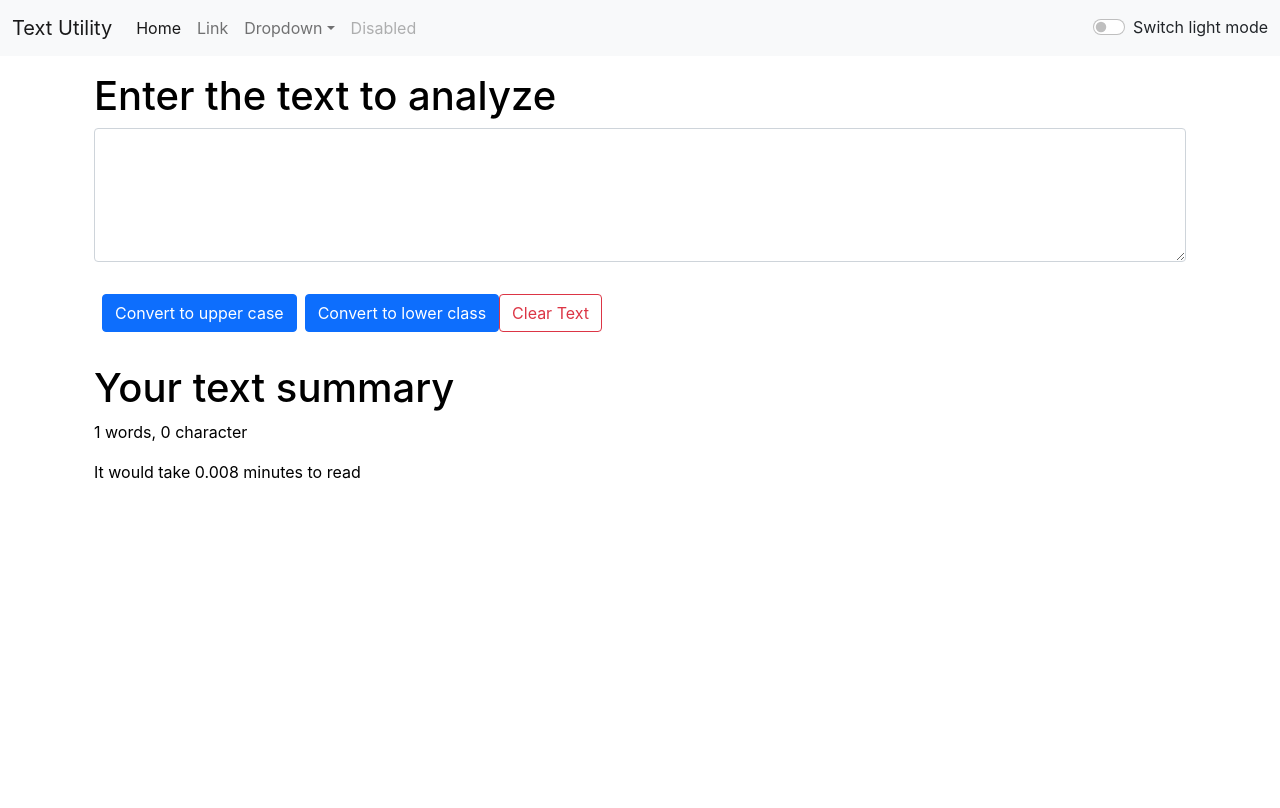
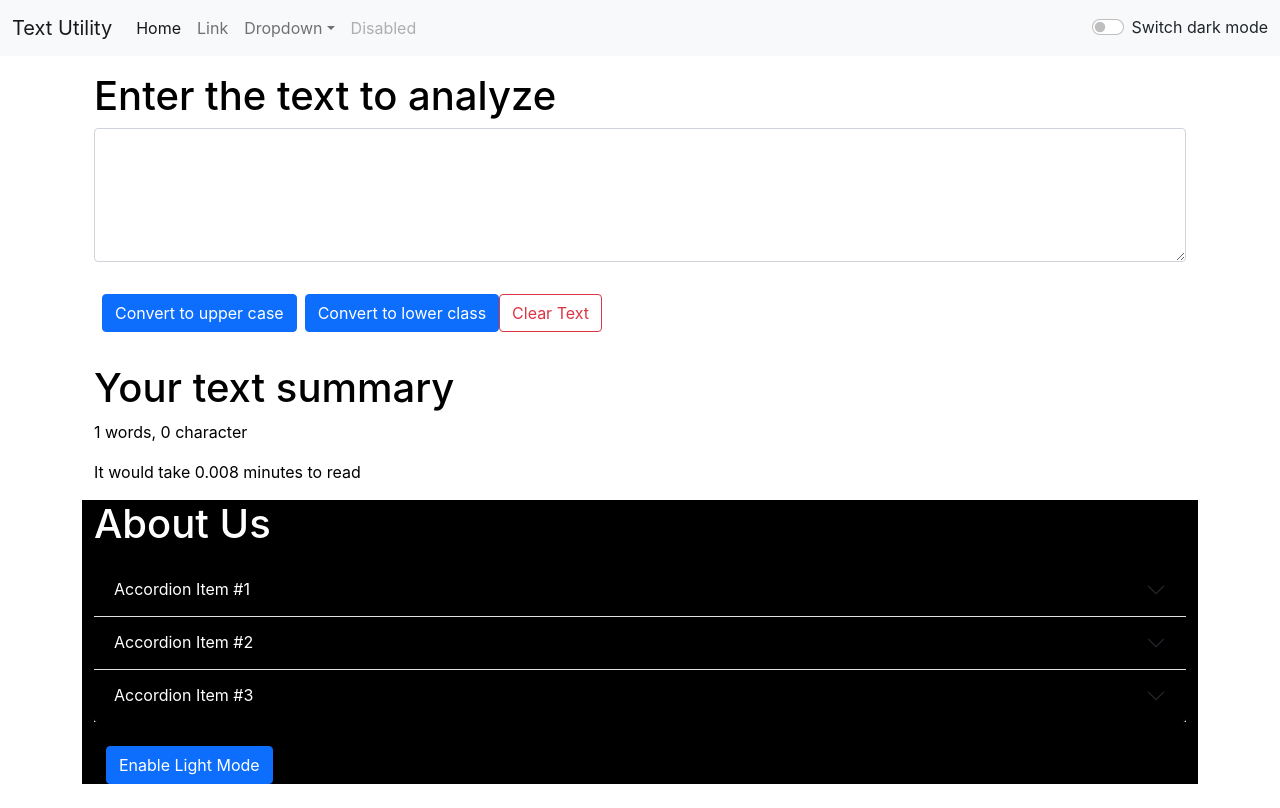
Before and after one commit to shariarkhan433/textutils, a React (Create React App) app: page / in a window 1280 px wide. Built offline with nearby package versions, Linux system fonts and the light colour scheme.

Commit message:
It is the Version before the Router was added.

```diff
--- a/src/App.js
+++ b/src/App.js
@@ -1,9 +1,11 @@
 import { useState } from 'react';
 import './App.css';
-// import About from './components/About';
+import About from './components/About';
 import Navbar from './components/Navbar';
 import TextForm from './components/TextForm';
 import Alert from './components/Alert';
+
+
 
 function App() {
   const[mode,setmode] = useState("light"); //by default it is light mode
@@ -18,12 +20,16 @@ function App() {
       //it will run some logic here if we wanted
       setalert(null)
     }, 2000) //timer
+
   }
   const toggleMode = ()=>{
     if(mode === 'light'){
       setmode('dark')
       document.body.style.backgroundColor = '#072b61'
       shootAlert("Dark mode has been enabled", "success")
+      setInterval(()=>{
+        document.title = "Install textutils now!"
+      },2000);
     }
     else{
       setmode("light")
@@ -35,12 +41,14 @@ function App() {
   return (
     <>
 {/* <Navbar title="React-app"/> */}
+
     <Navbar title='Text Utility' mode={mode} togglemode={toggleMode}></Navbar>
     <Alert alert={alert}/>
     <div className="container my-3">
-    <TextForm shootAlert={shootAlert} headings="Enter the text to analyze" mode={mode}></TextForm>
+          <TextForm shootAlert={shootAlert} headings="Enter the text to analyze" mode={mode}></TextForm>
+          <About></About>
     </div>
-    {/* <About></About> */}
+
     </>
   );
 }
--- a/src/components/Navbar.js
+++ b/src/components/Navbar.js
@@ -3,6 +3,15 @@ import PropTypes from 'prop-types'
 
 
 export default function Navbar(props) {
+  const scrollText = () => {
+    let t
+    if (props.mode === 'light') {
+      t = "dark"
+    } else {
+      t = "light"
+    }
+    return t;
+  }
   return (
     <div>
       <nav className={`navbar navbar-expand-lg navbar-${props.mode} bg-${props.mode} `}>
@@ -40,7 +49,7 @@ export default function Navbar(props) {
       </form> */}
             <div className={`form-check form-switch text-${props.mode === 'light' ? 'dark' : 'light'}`}>
               <input className="form-check-input" onClick={props.togglemode} type="checkbox" id="flexSwitchCheckDefault" />
-              <label className="form-check-label" htmlFor="flexSwitchCheckDefault">Switch {props.mode} mode</label>
+              <label className="form-check-label" htmlFor="flexSwitchCheckDefault">Switch {scrollText()} mode</label>
             </div>
           </div>
         </div>
```
